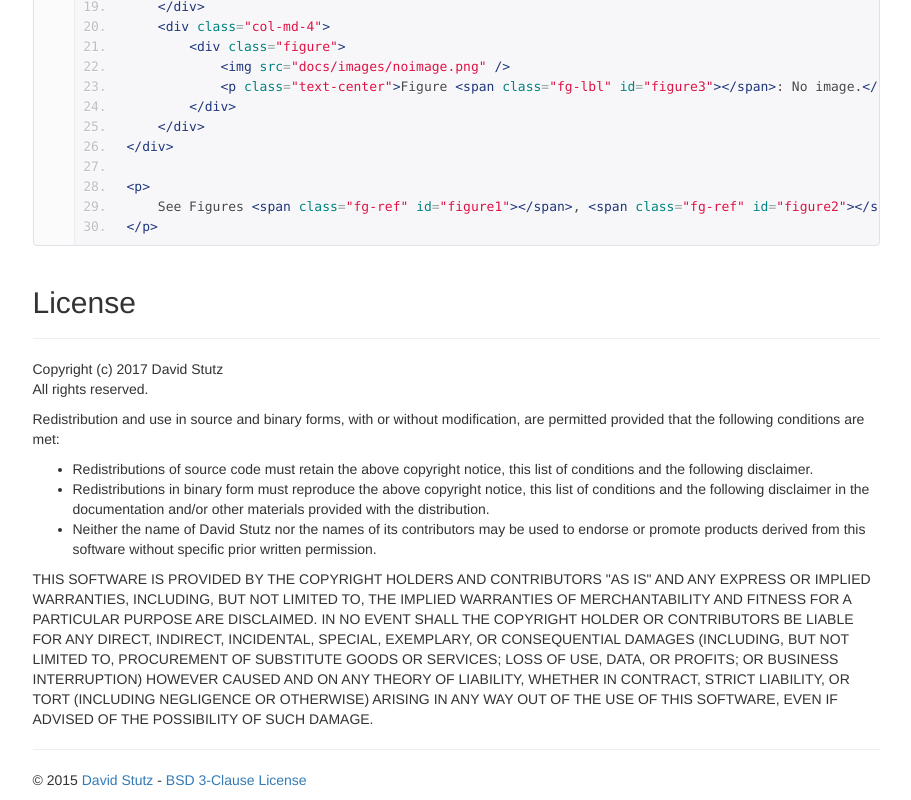
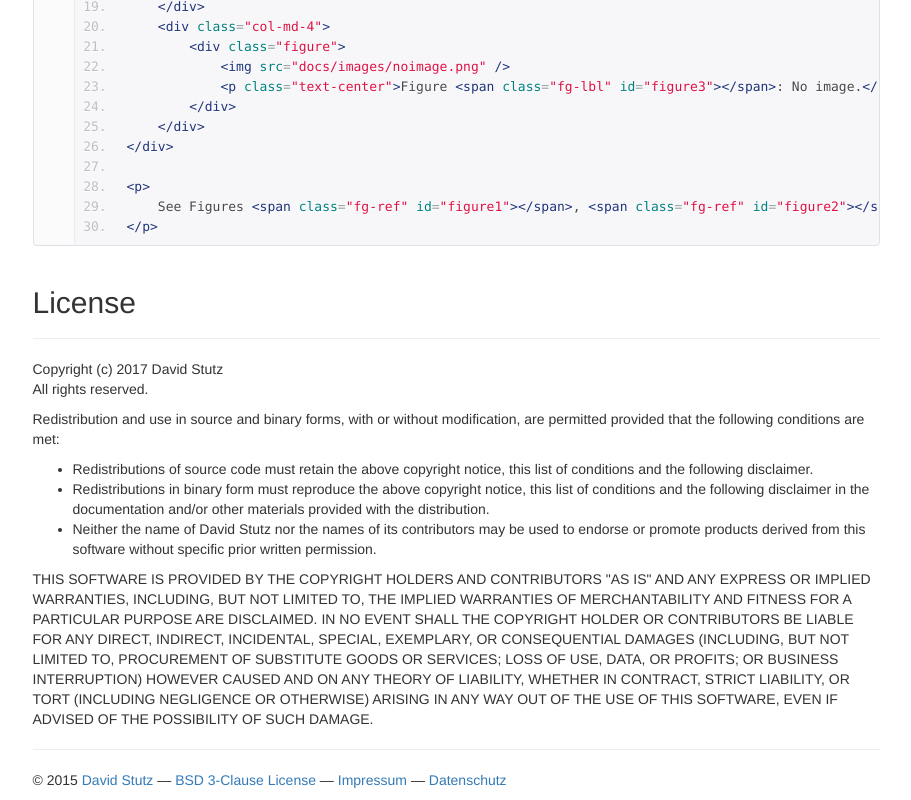
Before and after one commit to davidstutz/jquery-references, a website: page index.html in a window 1280 px wide. Shown: the part 2361-3161 px from the top of the page, without its empty margins (330-1241 px from the left). Drawn offline with Linux system fonts and the light colour scheme.

Commit message:
GDPR compliance.

```diff
--- a/index.html
+++ b/index.html
@@ -207,7 +207,7 @@
                     <hr>
                     <p>
                         &copy; 2015
-                        <a href="http://davidstutz.de">David Stutz</a> - <a href="http://opensource.org/licenses/BSD-3-Clause">BSD 3-Clause License</a>
+                        <a href="http://davidstutz.de">David Stutz</a> &mdash; <a href="http://opensource.org/licenses/BSD-3-Clause">BSD 3-Clause License</a> &mdash; <a href="https://davidstutz.de/impressum/">Impressum</a> &mdash; <a href="https://davidstutz.de/datenschutz/">Datenschutz</a>
                     </p>
                 </div>
             </div>
```
